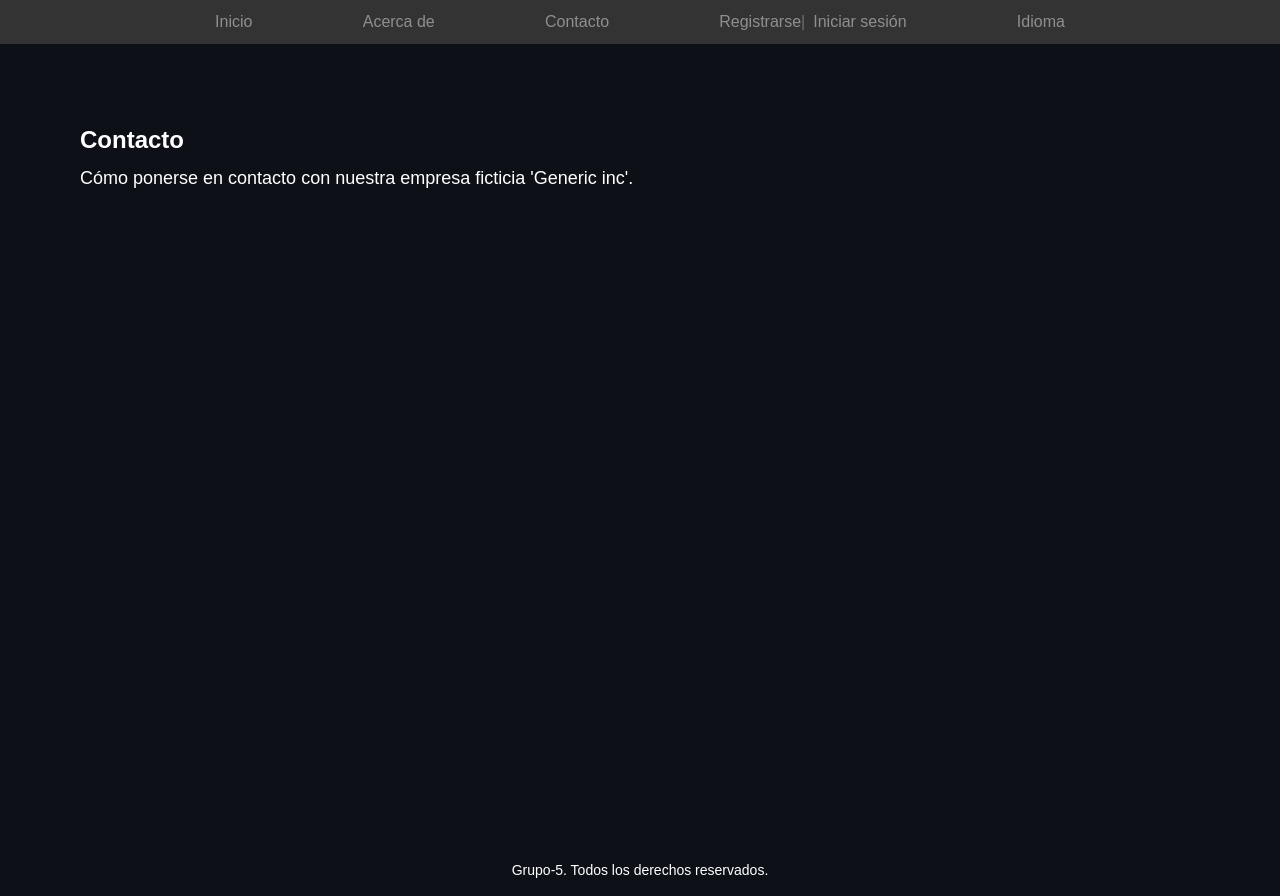
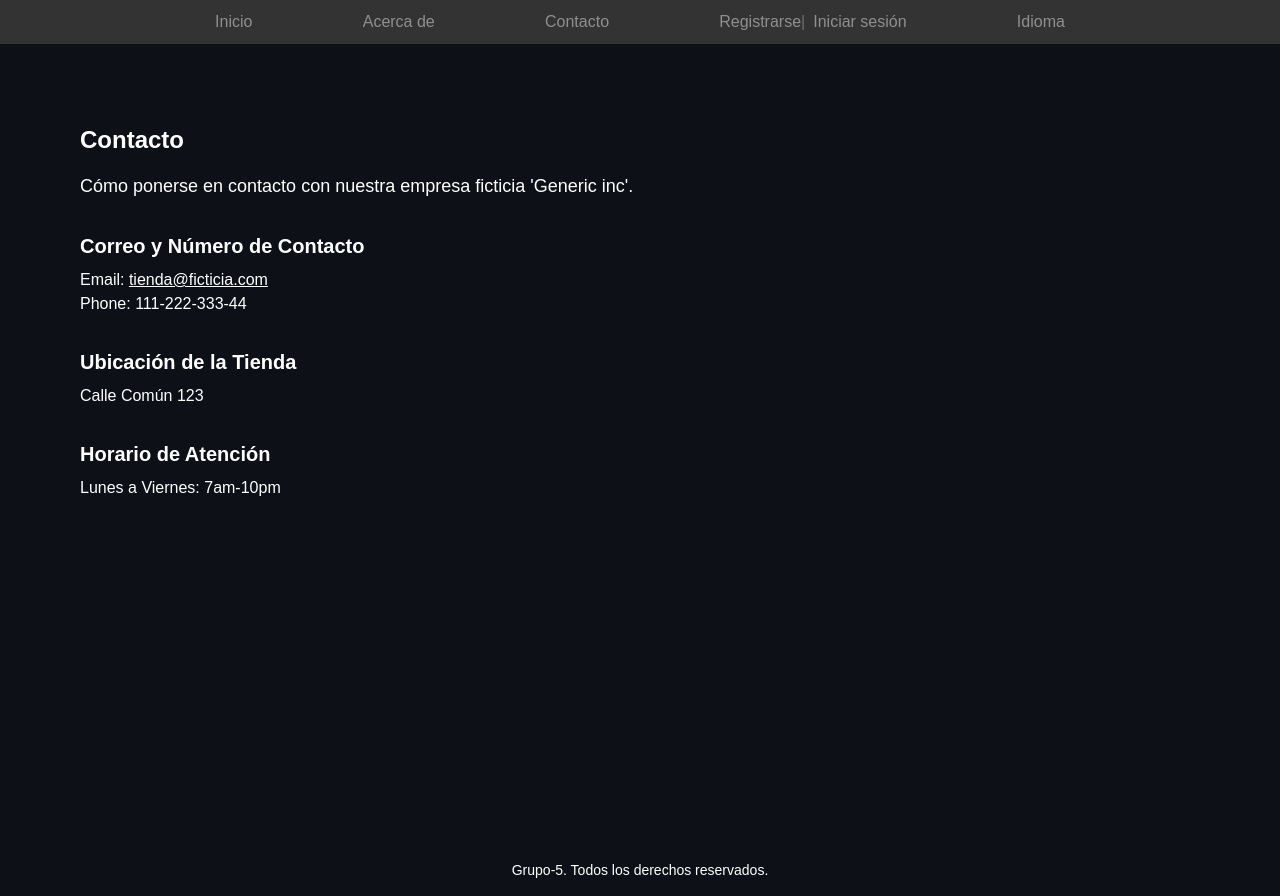
Before and after one commit to Afarx1/Proyecto-Software-Grupo-5, a Next.js app: page /contact in a window 1280 px wide. Built offline with nearby package versions, Linux system fonts and the light colour scheme.

Commit message:
Commit Semana 5: Estructura de contact
-Se justifico el texto en la pagina de about

Se cambio la estructura del código en contacto para poder lograr lo siguiente

-Se concreto la estructura final de la pagina de contacto

-Se añadieron correctamente los nuevos lenguajes y sus traducciones

```diff
--- a/src/app/about/page.js
+++ b/src/app/about/page.js
@@ -35,10 +35,10 @@ export default function About() {
       <h2 className="text-center text-3xl font-bold mb-4">
         {translations[language].title}
       </h2>
-      <p className="text-center text-lg mb-4">
+      <p className="text-left text-lg mb-4">
         {translations[language].description}
       </p>
-      <p className="text-center text-lg mb-8 whitespace-pre-line">
+      <p className="text-left text-lg mb-8 whitespace-pre-line">
         {translations[language].extendedDescription}
       </p>
       <div className="flex justify-center">
--- a/src/app/contact/page.js
+++ b/src/app/contact/page.js
@@ -1,4 +1,4 @@
-"use client"; // This allows the component to use hooks like useContext
+"use client";
 import React, { useContext } from 'react';
 import { LanguageContext } from '@/context/LanguageContext';
 
@@ -6,32 +6,80 @@ const translations = {
   en: {
     contact: "Contact",
     description: "How to get in touch with our fictional company 'Generic inc'.",
+    emailAndNumberTitle: "Contact Email and Number",
+    email: "tienda@ficticia.com",
+    phone: "111-222-333-44",
+    shopLocationTitle: "Shop Location",
+    shopAddress: "Calle Común 123",
+    openingHoursTitle: "Opening Hours",
+    openingHours: "Mondays to Fridays: 7am-10pm",
   },
   es: {
     contact: "Contacto",
     description: "Cómo ponerse en contacto con nuestra empresa ficticia 'Generic inc'.",
+    emailAndNumberTitle: "Correo y Número de Contacto",
+    email: "tienda@ficticia.com",
+    phone: "111-222-333-44",
+    shopLocationTitle: "Ubicación de la Tienda",
+    shopAddress: "Calle Común 123",
+    openingHoursTitle: "Horario de Atención",
+    openingHours: "Lunes a Viernes: 7am-10pm",
   },
   de: {
     contact: "Kontakt",
     description: "Wie man mit unserer fiktiven Firma 'Generic inc' in Kontakt tritt.",
+    emailAndNumberTitle: "Kontakt E-Mail und Nummer",
+    email: "tienda@ficticia.com",
+    phone: "111-222-333-44",
+    shopLocationTitle: "Geschäftsadresse",
+    shopAddress: "Calle Común 123",
+    openingHoursTitle: "Öffnungszeiten",
+    openingHours: "Montag bis Freitag: 7 Uhr bis 22 Uhr",
   },
   fr: {
     contact: "Contact",
     description: "Comment entrer en contact avec notre entreprise fictive 'Generic inc'.",
+    emailAndNumberTitle: "E-mail et numéro de contact",
+    email: "tienda@ficticia.com",
+    phone: "111-222-333-44",
+    shopLocationTitle: "Adresse du magasin",
+    shopAddress: "Calle Común 123",
+    openingHoursTitle: "Horaires d'ouverture",
+    openingHours: "Lundi à vendredi: 7h-22h",
   },
 };
 
 export default function Contact() {
-  const { language } = useContext(LanguageContext); // Access current language
+  const { language } = useContext(LanguageContext); // Accede al lenguaje escogido en el local storage
+
+  const content = translations[language] || translations.es; // Español como default
 
   return (
     <div className="min-h-screen bg-background text-white p-8 sm:p-20">
-      <h2 className="text-2xl font-bold mb-2">
-        {translations[language].contact}
-      </h2>
-      <p className="text-lg">
-        {translations[language].description} {/* Render description based on selected language */}
-      </p>
+      {/* Contact Title */}
+      <h2 className="text-2xl font-bold mb-4">{content.contact}</h2>
+
+      {/* Description */}
+      <p className="text-lg mb-8">{content.description}</p>
+
+      {/* Contact Email and Number */}
+      <div className="mb-8">
+        <h3 className="text-xl font-semibold mb-2">{content.emailAndNumberTitle}</h3>
+        <p>Email: <a href={`mailto:${content.email}`} className="underline">{content.email}</a></p>
+        <p>Phone: <span>{content.phone}</span></p>
+      </div>
+
+      {/* Shop Location */}
+      <div className="mb-8">
+        <h3 className="text-xl font-semibold mb-2">{content.shopLocationTitle}</h3>
+        <p>{content.shopAddress}</p>
+      </div>
+
+      {/* Opening Hours */}
+      <div>
+        <h3 className="text-xl font-semibold mb-2">{content.openingHoursTitle}</h3>
+        <p>{content.openingHours}</p>
+      </div>
     </div>
   );
 }
```
